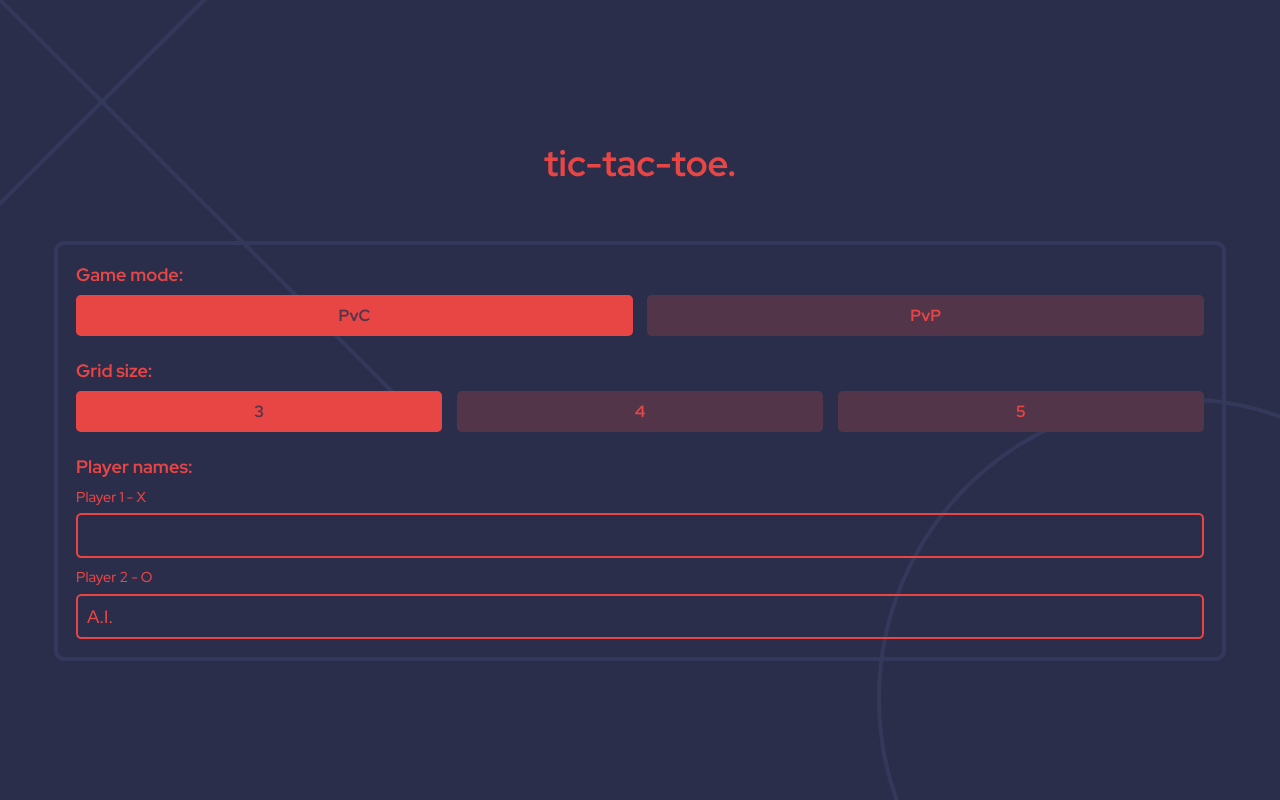
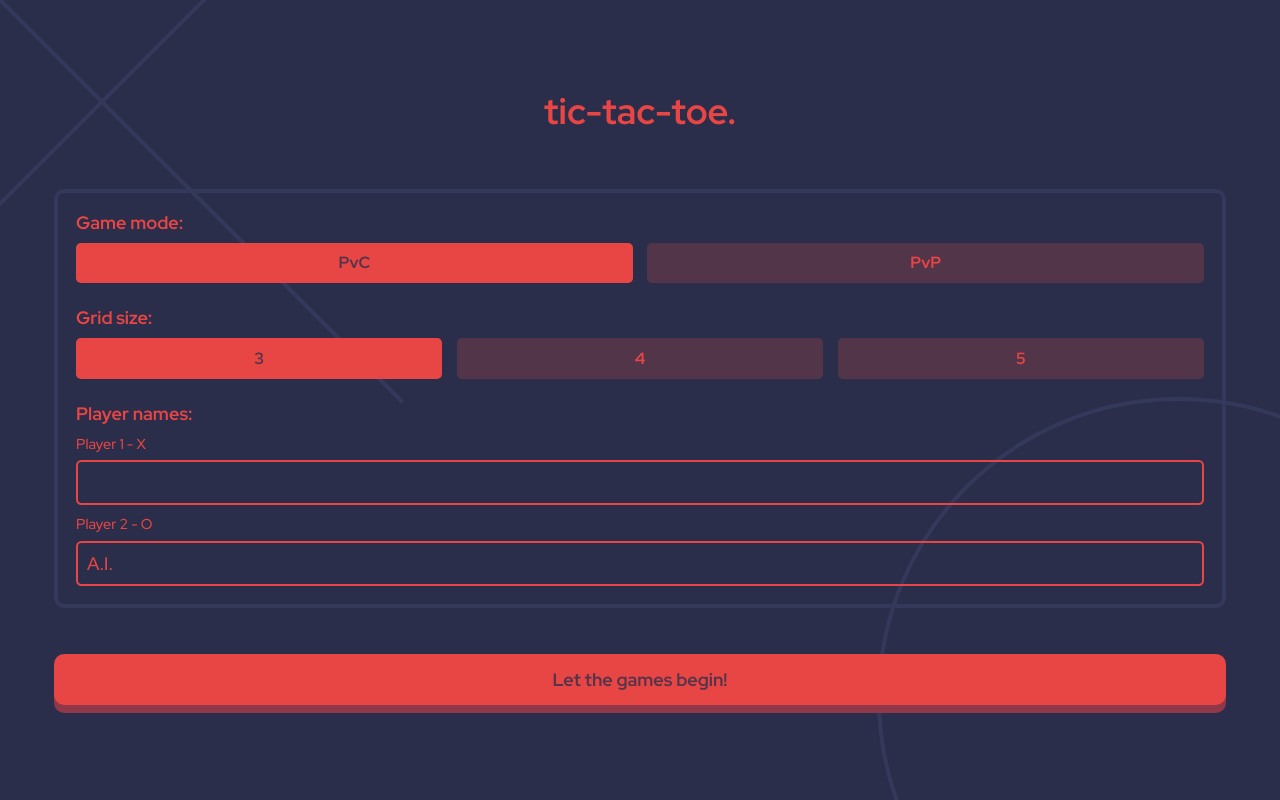
Before and after one commit to syedalimansoor/tic-tac-toe-react, a React (Vite) app: page /settings in a window 1280 px wide. Built offline with nearby package versions, Linux system fonts and the light colour scheme.

Commit message:
Add PlayButton

```diff
--- a/src/routes/Settings.tsx
+++ b/src/routes/Settings.tsx
@@ -9,6 +9,7 @@ import oDesktop from "$/assets/o-desktop-blue.svg";
 
 import Logo from "$/components/misc/Logo";
 import SettingsForm from "$/components/settings/SettingsForm";
+import PlayButton from "$/components/settings/PlayButton";
 
 const Container = styled(motion.div)`
   height: 100%;
@@ -34,6 +35,7 @@ export default function Settings() {
     <Container {...pageTransition}>
       <Logo />
       <SettingsForm />
+      <PlayButton />
     </Container>
   );
 }
```
